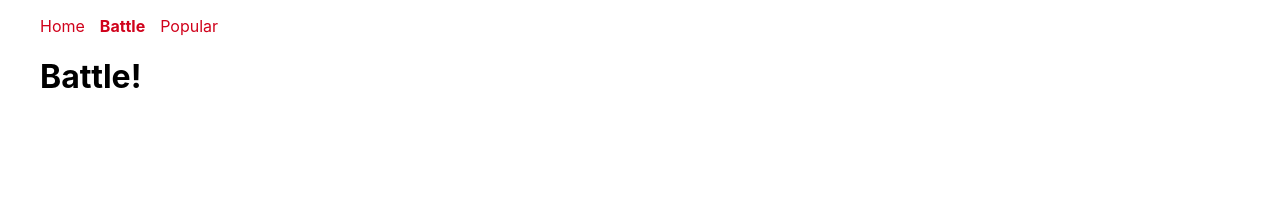
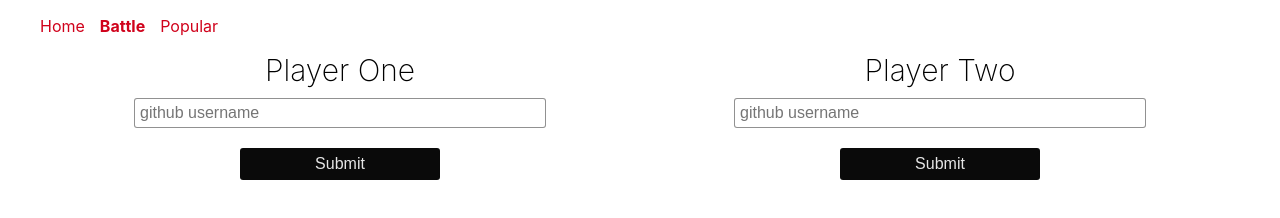
Before and after one commit to EdwardGoomba/github-battle, a React app: page /battle in a window 1280 px wide. Built offline with nearby package versions, Linux system fonts and the light colour scheme.

Commit message:
Setup battle input and update styles

```diff
--- a/app/components/Battle.js
+++ b/app/components/Battle.js
@@ -1,9 +1,113 @@
-import React from 'react'
+import React, { Component } from 'react'
+import PropTypes from 'prop-types'
 
-const Battle = () => {
-  return (
-    <h1>Battle!</h1>
-  )
+class PlayerInput extends Component {
+  constructor (props) {
+    super(props)
+
+    this.state = {
+      username: ''
+    }
+
+    this.handleChange = this.handleChange.bind(this)
+    this.handleSubmit = this.handleSubmit.bind(this)
+  }
+
+  handleChange (event) {
+    let value = event.target.value
+    this.setState(function () {
+      return {
+        username: value
+      }
+    })
+  }
+
+  handleSubmit (event) {
+    event.preventDefault()
+
+    this.props.onSubmit(
+      this.props.id,
+      this.state.username
+    )
+  }
+
+  render () {
+    return (
+      <form className='column' onSubmit={this.handleSubmit}>
+        <label className='header' htmlFor='username'>
+          {this.props.label}
+        </label>
+
+        <input
+          id='username'
+          placeholder='github username'
+          type='text'
+          autoComplete='off'
+          value={this.state.username}
+          onChange={this.handleChange}
+        />
+
+        <button
+          className='button'
+          type='submit'
+          disabled={!this.state.username}>
+          Submit
+        </button>
+      </form>
+    )
+  }
+}
+
+PlayerInput.propTypes = {
+  id: PropTypes.string.isRequired,
+  label: PropTypes.string.isRequired,
+  onSubmit: PropTypes.func.isRequired
+}
+
+class Battle extends Component {
+  constructor (props) {
+    super(props)
+
+    this.state = {
+      playerOneName: '',
+      playerTwoName: '',
+      playerOneImg: '',
+      playerTwoImg: ''
+    }
+
+    this.handleSubmit = this.handleSubmit.bind(this)
+  }
+
+  handleSubmit (id, username) {
+    this.setState(function () {
+      let newState = {}
+      newState[id + 'Name'] = username
+      newState[id + 'Image'] = 'https://github.com/' + username + '.png?size=200'
+      return newState
+    })
+  }
+
+  render () {
+    let playerOneName = this.state.playerOneName
+    let playerTwoName = this.state.playerTwoName
+    return (
+      <div>
+        <div className='row'>
+          {!playerOneName &&
+            <PlayerInput
+              id='playerOne'
+              label='Player One'
+              onSubmit={this.handleSubmit} />}
+
+          {!playerTwoName &&
+            <PlayerInput
+              id='playerTwo'
+              label='Player Two'
+              onSubmit={this.handleSubmit} />}
+        </div>
+      </div>
+    )
+  }
 }
 
 export default Battle
--- a/app/index.css
+++ b/app/index.css
@@ -19,6 +19,39 @@ a {
 .container {
   max-width: 1200px;
   margin: 0 auto;
+}
+
+.row {
+  display: flex;
+  justify-content: space-around;
+}
+
+.column {
+  display: flex;
+  flex-direction: column;
+  width: 500px;
+  align-items: center;
+}
+
+.column input {
+  border-radius: 3px;
+  margin: 10px 0;
+  padding: 5px;
+  border: 1px solid rgba(0, 0, 0, 0.43);
+  font-size: 16px;
+  width: 80%;
+}
+
+.column label {
+  text-align: center;
+  font-size: 30px;
+  fiont-weight: 200;
+}
+
+.header {
+  text-align: center;
+  font-size: 30px;
+  font-weight: 200;
 }
 
 .languages {
```
